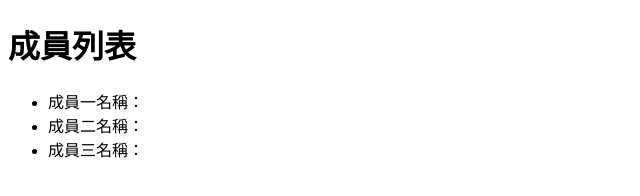
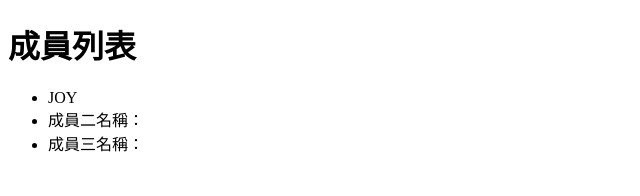
Before and after one commit to aa012003/1104, a plain HTML site: page index.html in a window 1280 px wide. Shown: the whole page, without its empty margins (0-640 px from the left). Drawn offline with Linux system fonts and the light colour scheme.

Commit message:
新增第一成員

```diff
--- a/index.html
+++ b/index.html
@@ -8,7 +8,7 @@
 <body>
     <h1>成員列表</h1>
     <ul>
-        <li>成員一名稱：</li>
+        <li>JOY</li>
         <li>成員二名稱：</li>
         <li>成員三名稱：</li>
     </ul>
```
